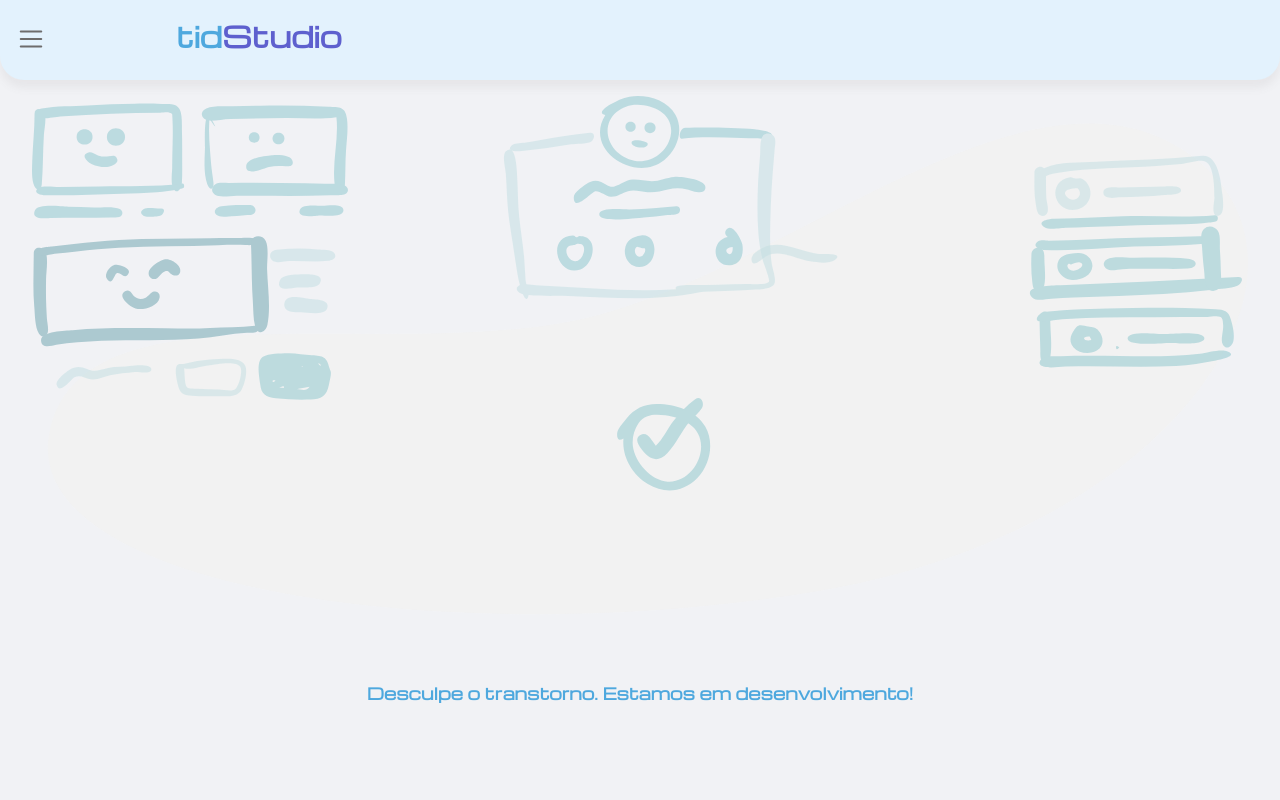
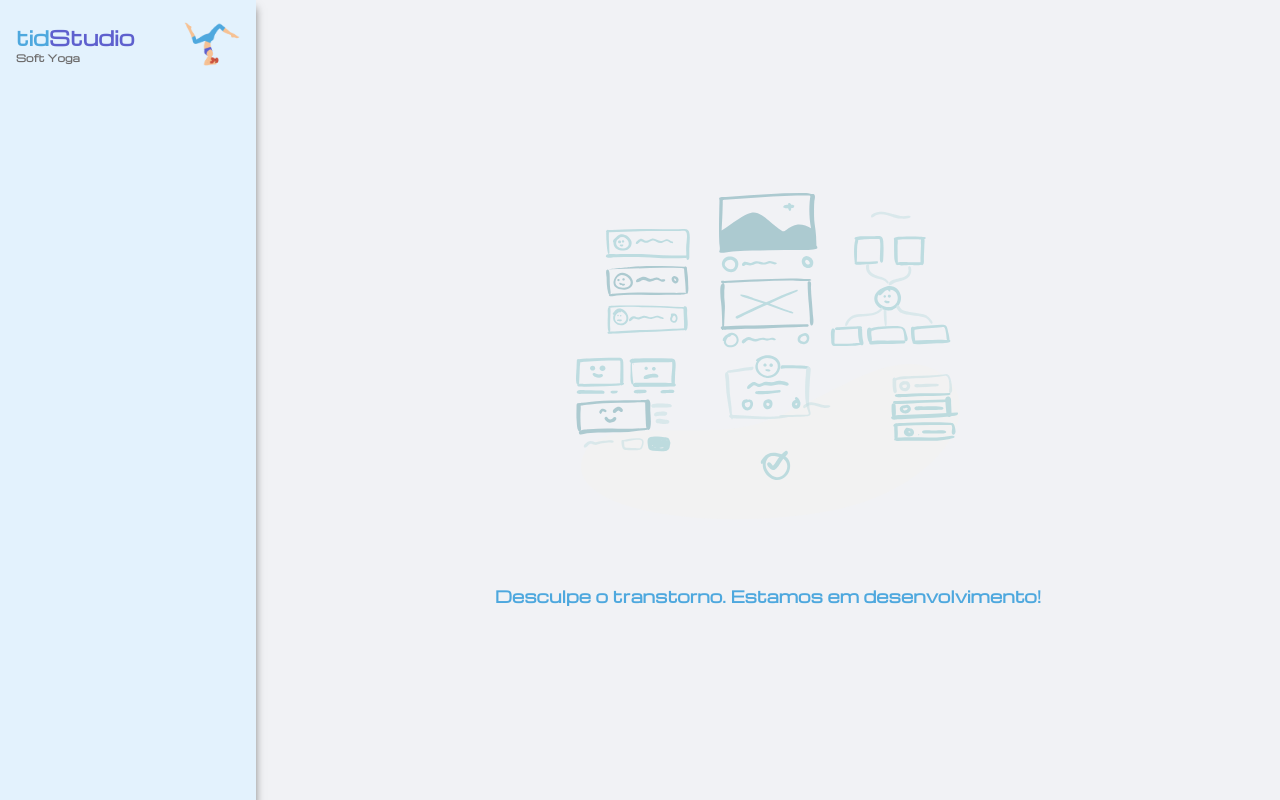
Before and after one commit to thiago-mfernandes/Teste-Tid-Software-ReactJs-CSharp, a React (Vite) app in the folder Tid_Front/: page / in a window 1280 px wide. Built offline with nearby package versions, Linux system fonts and the light colour scheme; no server answers.

Commit message:
ajustando desktop

```diff
--- a/Tid_Front/src/components/BoasVindas/styles.ts
+++ b/Tid_Front/src/components/BoasVindas/styles.ts
@@ -1,4 +1,5 @@
 import styled from "styled-components";
+import { dispositivo } from "../../styles/themes/default";
 
 export const Container = styled.div`
 	display: flex;
@@ -8,10 +9,25 @@ export const Container = styled.div`
 	height: 100vh;
 	padding: 2rem 2rem 6rem;
 
+	@media ${dispositivo.desktop} {
+		display: flex;
+		justify-content: center;
+		align-items: center;
+		padding: 12rem;
+		position: absolute;
+		top: 0;
+		right: 0px;
+		width:80%
+	}
+
 	img {
 		max-width: 100%;
 		height: auto;
 		margin-bottom: 4rem;
+
+		@media ${dispositivo.desktop} {
+			width: 60%;
+		}
 	}
 
 	h2 {
--- a/Tid_Front/src/components/Header/Menu/index.tsx
+++ b/Tid_Front/src/components/Header/Menu/index.tsx
@@ -6,12 +6,21 @@ import { useState } from 'react';
 import { MenuUsuario } from '../MenuUsuario';
 
 export function Menu() {
+	window.addEventListener('resize', alterarParaDesktop);
 	const [menuIsVisible, setMenuIsVisible] = useState(false);
-	console.log("componente menu ->");
+
 	console.log(menuIsVisible);
+
 	function showMenu() {
 		setMenuIsVisible(!menuIsVisible);
 	}
+
+	function alterarParaDesktop(){
+    window.screen.width > 1023
+      ? setMenuIsVisible(true)
+      : setMenuIsVisible(false);
+  }
+
 
 	return (
 		<Container isVisible={menuIsVisible}>
--- a/Tid_Front/src/components/Header/Menu/styles.ts
+++ b/Tid_Front/src/components/Header/Menu/styles.ts
@@ -1,4 +1,5 @@
 import styled, { css } from "styled-components";
+import { dispositivo } from "../../../styles/themes/default";
 
 interface MenuProps {
 	isVisible: boolean
@@ -21,17 +22,44 @@ export const Container = styled.div<MenuProps>`
 	bottom: 0;
 	position: absolute;
 	transition: all .3s ease-in-out;
+	// medida do menu aberto
+	${({ isVisible }) => isVisible && css`
+		height: 90vh;
+	`}
+
+	@media ${dispositivo.tablet} {
+
+	}
+
+	@media ${dispositivo.desktop} {
+		display: flex;
+		flex-direction: column;
+		padding: 1rem;
+		border-radius: 0px;
+		box-shadow: 0px 8px 8px rgba(109, 108, 108, 0.8);
+		background-color: ${(props) => props.theme["azul-claro"]};
+		width: 100%;
+		height: 100vh;
+		overflow: unset;
+		z-index: unset;
+		position: unset;
+		transition: all .3s ease-in-out;
+	}
 
 	> svg {
 		position: absolute;
 		top: 5.5rem;
 		transition: all .3s ease-in-out;
 		transform: ${({isVisible}) => isVisible ? 'translateY(0px)' : 'translateY(-64px)'};
+
+		@media ${dispositivo.tablet} {
+
+		}
+
+		@media ${dispositivo.desktop} {
+			display: none;
+		}
 	}
-
-	${({ isVisible }) => isVisible && css`
-		height: 90vh;
-	`}
 `
 
 export const BoxLogo = styled.div<MenuProps>`
@@ -41,9 +69,18 @@ export const BoxLogo = styled.div<MenuProps>`
 	padding: 0 0 1rem;
 	width: 100%;
 
+	@media ${dispositivo.desktop} {
+		align-items: center;
+	}
+
 	img {
 		transition: all .3s ease-in-out .2s;
 		transform: ${({isVisible}) => isVisible ? 'translateY(0px)' : 'translateY(-100px)'};
+
+		@media ${dispositivo.desktop} {
+			transform: translateY(0);
+			width: 25%;
+		}
 	}
 `
 
@@ -57,6 +94,11 @@ export const Titulos = styled.div<MenuProps>`
 		transition: all .3s ease-in-out .3s;
 		transform: ${({isVisible}) => isVisible ? 'translateX(0px)' : 'translateX(160px)'};
 
+		@media ${dispositivo.desktop} {
+			transform: translateY(0);
+			font-size: 1.25rem;
+		}
+
 		> span {
 			color: ${(props) => props.theme.roxo};
 		}
@@ -66,5 +108,10 @@ export const Titulos = styled.div<MenuProps>`
 		font-size: 0.75rem;
 		transition: all .3s ease-in-out;
 		transform: ${({isVisible}) => isVisible ? 'translateX(0px)' : 'translateX(-100px)'};
+
+		@media ${dispositivo.desktop} {
+			transform: translateY(0);
+			font-size: 0.6rem;
+		}
 	}
 `
--- a/Tid_Front/src/components/Header/Navbar/styles.ts
+++ b/Tid_Front/src/components/Header/Navbar/styles.ts
@@ -1,4 +1,5 @@
 import styled, { css } from "styled-components";
+import { dispositivo } from "../../../styles/themes/default";
 
 interface NavProps {
 	isVisible: boolean
@@ -6,6 +7,10 @@ interface NavProps {
 
 export const NavContainer = styled.nav<NavProps>`
   margin: 1.5rem 0;
+
+	@media ${dispositivo.desktop} {
+		margin: 1rem 0;
+	}
 
 	ul {
 		list-style: none;
--- a/Tid_Front/src/components/Header/index.tsx
+++ b/Tid_Front/src/components/Header/index.tsx
@@ -1,9 +1,10 @@
 import { Menu } from './Menu'
+import { Container } from './styles'
 
 export function Header() {
   return (
-    <header>
+    <Container>
       <Menu />
-    </header>
+    </Container>
   )
 }
--- /dev/null
+++ b/Tid_Front/src/components/Header/styles.ts
@@ -0,0 +1,12 @@
+import styled from "styled-components";
+import { dispositivo } from "../../styles/themes/default";
+
+export const Container = styled.header`
+
+  @media ${dispositivo.desktop} {
+    display: flex;
+    flex-direction: row;
+    flex-wrap: nowrap;
+    width: 20%;
+  }
+`
--- a/Tid_Front/src/styles/themes/default.ts
+++ b/Tid_Front/src/styles/themes/default.ts
@@ -19,3 +19,13 @@ export const defaultTheme = {
 
   'cinza-escuro': '#474747' ,
 }
+
+export const tamanhoTela = {
+  tablet: '768px',
+  desktop: '1024px'
+}
+
+export const dispositivo = {
+  tablet: `screen and (min-width: ${tamanhoTela.tablet})`,
+  desktop: `screen and (min-width: ${tamanhoTela.desktop})`,
+}
```
